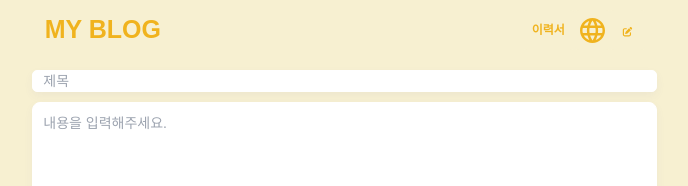
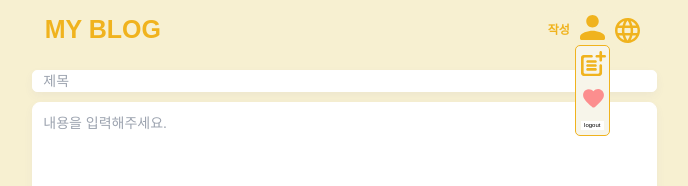
Before and after one commit to hjyang369/my-blog, a Next.js app: page /writing in a window 1280 px wide. Both pictures are taken after a click on the button 726 px from the left and 30 px from the top of the page. Shown: the top 186 px of the page, without its empty margins (134-822 px from the left). Built offline with nearby package versions, Linux system fonts and the light colour scheme; no server answers.

Commit message:
feat: 네브바 ui 변경

```diff
--- /dev/null
+++ b/public/icon/AddPost.tsx
@@ -0,0 +1,39 @@
+import * as React from "react";
+
+type languageProps = {
+  width: string;
+  height: string;
+};
+
+const IC_AddPost = () => (
+  <svg
+    width="2.5rem"
+    height="2.5rem"
+    viewBox="0 0 19 19"
+    fill="none"
+    xmlns="http://www.w3.org/2000/svg"
+  >
+    <path
+      d="M15 10C14.45 10 14 10.45 14 11V16.22C14 16.77 13.55 17.22 13 17.22H3C2.45 17.22 2 16.77 2 16.22V6C2 5.45 2.45 5 3 5H8C8.55 5 9 4.55 9 4C9 3.45 8.55 3 8 3H2C0.9 3 0 3.9 0 5V17C0 18.1 0.9 19 2 19H14C15.1 19 16 18.1 16 17V11C16 10.45 15.55 10 15 10Z"
+      fill="#f0b31e"
+    />
+    <path
+      d="M18.02 3H16V0.98C16 0.44 15.56 0 15.02 0H14.99C14.44 0 14 0.44 14 0.98V3H11.99C11.45 3 11.01 3.44 11 3.98C11 3.99 11 4 11 4.01C11 4.56 11.44 5 11.99 5H14V7.01C14 7.55 14.44 8 14.99 7.99C15 7.99 15.01 7.99 15.02 7.99C15.56 7.99 16 7.55 16 7.01V5H18.02C18.56 5 19 4.56 19 4.02V3.98C19 3.44 18.56 3 18.02 3Z"
+      fill="#f0b31e"
+    />
+    <path
+      d="M11 7H5C4.45 7 4 7.45 4 8C4 8.55 4.45 9 5 9H11C11.55 9 12 8.55 12 8C12 7.45 11.55 7 11 7Z"
+      fill="#f0b31e"
+    />
+    <path
+      d="M11 10H5C4.45 10 4 10.45 4 11C4 11.55 4.45 12 5 12H11C11.55 12 12 11.55 12 11C12 10.45 11.55 10 11 10Z"
+      fill="#f0b31e"
+    />
+    <path
+      d="M11 13H5C4.45 13 4 13.45 4 14C4 14.55 4.45 15 5 15H11C11.55 15 12 14.55 12 14C12 13.45 11.55 13 11 13Z"
+      fill="#f0b31e"
+    />
+  </svg>
+);
+
+export default IC_AddPost;
--- a/public/icon/Language.tsx
+++ b/public/icon/Language.tsx
@@ -5,10 +5,10 @@ type languageProps = {
   height: string;
 };
 
-const IC_Language = ({ width, height }: languageProps) => (
+const IC_Language = () => (
   <svg
-    width={width}
-    height={height}
+    width="2.5rem"
+    height="2.5rem"
     viewBox="0 0 20 20"
     fill="none"
     xmlns="http://www.w3.org/2000/svg"
--- /dev/null
+++ b/public/icon/User.tsx
@@ -0,0 +1,23 @@
+import * as React from "react";
+
+type languageProps = {
+  width: string;
+  height: string;
+};
+
+const IC_User = () => (
+  <svg
+    width="2.5rem"
+    height="2.5rem"
+    viewBox="0 0 16 16"
+    fill="none"
+    xmlns="http://www.w3.org/2000/svg"
+  >
+    <path
+      d="M8 8C10.21 8 12 6.21 12 4C12 1.79 10.21 0 8 0C5.79 0 4 1.79 4 4C4 6.21 5.79 8 8 8ZM8 10C5.33 10 0 11.34 0 14V15C0 15.55 0.45 16 1 16H15C15.55 16 16 15.55 16 15V14C16 11.34 10.67 10 8 10Z"
+      fill="#f0b31e"
+    />
+  </svg>
+);
+
+export default IC_User;
--- a/src/components/Filter/filterBar/index.tsx
+++ b/src/components/Filter/filterBar/index.tsx
@@ -1,8 +1,5 @@
-import { useRecoilState, useRecoilValue } from "recoil";
-import IC_Search from "../../../../public/icon/Search";
-import Tag from "../../common/Tag";
+import { useRecoilValue } from "recoil";
 import Button from "../../common/button";
-import Input from "../../common/input";
 import { filterTitleState } from "../../../store/filterStore";
 
 type FilterBarProps = {
--- a/src/components/Nav/Nav.tsx
+++ b/src/components/Nav/Nav.tsx
@@ -8,10 +8,18 @@ import { useState } from "react";
 import Button from "../common/button";
 import HoverButton from "../common/hoverButton";
 import IC_Language from "../../../public/icon/Language";
+import IC_User from "../../../public/icon/User";
+import UserModal from "./userModal";
 
-export default function Nav({ onclick }) {
+type NaveProps = {
+  postWriting: () => void;
+  isWriting?: boolean;
+};
+
+export default function Nav({ postWriting, isWriting }: NaveProps) {
   const router = useRouter();
   const [currentTab, setCurrentTab] = useState("이력서");
+  const [isOpen, setIsOpen] = useState(false);
 
   const moveToPage = (paths) => {
     router.push(paths);
@@ -27,6 +35,10 @@ export default function Nav({ onclick }) {
     }
   };
 
+  const handleModal = () => {
+    setIsOpen(!isOpen);
+  };
+
   return (
     <nav className="flex justify-between align-middle h-16 w-width60">
       <button
@@ -39,30 +51,30 @@ export default function Nav({ onclick }) {
       </button>
 
       <div className="flex align-middle">
-        <HoverButton
-          text={currentTab}
-          fontSize={"1.2rem"}
-          onclick={handleCurrentTab}
-          backgroundColor={"#f7f0d1"}
-        />
-        {/* <button className={style.btn}>
-          <FontAwesomeIcon className={style.imgIcon} icon={faUser} />
-        </button> */}
+        {isWriting ? (
+          <Button
+            text={"작성"}
+            fontSize={"1.2rem"}
+            onclick={postWriting}
+            backgroundColor={"#f7f0d1"}
+          />
+        ) : (
+          <Button
+            text={currentTab}
+            fontSize={"1.2rem"}
+            onclick={handleCurrentTab}
+            backgroundColor={"#f7f0d1"}
+          />
+        )}
+
+        <div className="relative flex flex-col align-middle w-14">
+          <button onClick={handleModal} className={style.iconBtn}>
+            <IC_User />
+          </button>
+          {isOpen && <UserModal handleModal={setIsOpen} />}
+        </div>
         <button className={style.iconBtn}>
-          <IC_Language width="2.5rem" height="2.5rem" />
-        </button>
-        <button className={style.btn}>
-          <FontAwesomeIcon
-            onClick={
-              onclick !== null
-                ? onclick
-                : () => {
-                    moveToPage("/writing");
-                  }
-            }
-            className={style.imgIcon}
-            icon={faPenToSquare}
-          />
+          <IC_Language />
         </button>
       </div>
     </nav>
--- /dev/null
+++ b/src/components/Nav/userModal/index.tsx
@@ -0,0 +1,24 @@
+import IC_AddPost from "../../../../public/icon/AddPost";
+import IC_Like from "../../../../public/icon/Like";
+import useMoveToPage from "../../../hooks/useMovetoPage";
+
+export default function UserModal({ handleModal }) {
+  const { moveToPage } = useMoveToPage();
+  const handlePage = (path) => {
+    moveToPage(path);
+    handleModal(false);
+  };
+
+  return (
+    <div className="flex flex-col gap-4 bg-yellow100 border-main border-solid border rounded-lg p-2 z-10 relative">
+      <button onClick={() => handlePage("/writing")} className="bg-yellow100">
+        <IC_AddPost />
+      </button>
+      <button onClick={() => handlePage("/like")} className="bg-yellow100">
+        <IC_Like width="2.5rem" height="2.5rem" isFill={true} />
+      </button>
+
+      <button>logout</button>
+    </div>
+  );
+}
--- /dev/null
+++ b/src/hooks/useMovetoPage.ts
@@ -0,0 +1,13 @@
+import { useRouter } from "next/router";
+
+const useMoveToPage = () => {
+  const router = useRouter();
+
+  const moveToPage = (paths) => {
+    router.push(paths);
+  };
+
+  return { moveToPage };
+};
+
+export default useMoveToPage;
--- a/src/pages/writing/index.tsx
+++ b/src/pages/writing/index.tsx
@@ -114,7 +114,7 @@ export default function Writing() {
       </Head>
 
       <main className={style.main}>
-        <Nav onclick={postWriting} />
+        <Nav postWriting={postWriting} isWriting />
         <div className={style.mainContainer}>
           <input
             name="title"
--- /dev/null
+++ b/src/store/modalStore.ts
@@ -0,0 +1,16 @@
+import { atom } from "recoil";
+
+export interface IContentTypes {
+  name: string;
+  status: boolean;
+  message: string;
+}
+
+export const contentState = atom<IContentTypes>({
+  key: "navModal",
+  default: {
+    name: "test",
+    status: false,
+    message: "",
+  },
+});
--- a/tailwind.config.js
+++ b/tailwind.config.js
@@ -3,9 +3,16 @@ module.exports = {
   content: ["./src/**/*.{js,ts,jsx,tsx,mdx}"],
   theme: {
     extend: {
+      backgroundColor: {
+        main: "#f0b31e",
+        yellow200: "#f7f0d1",
+        yellow100: "#F7F5EA",
+      },
+      borderColor: {
+        main: "#f0b31e",
+      },
       colors: {
         white: "#fff",
-        bodyBackGround: "#f7f0d1",
         main: "#f0b31e",
         yellow200: "#f7f0d1",
         yellow100: "#F7F5EA",
```
